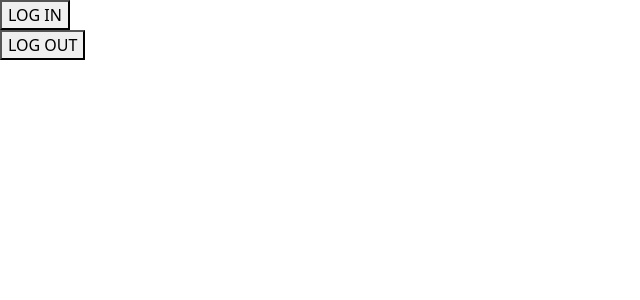
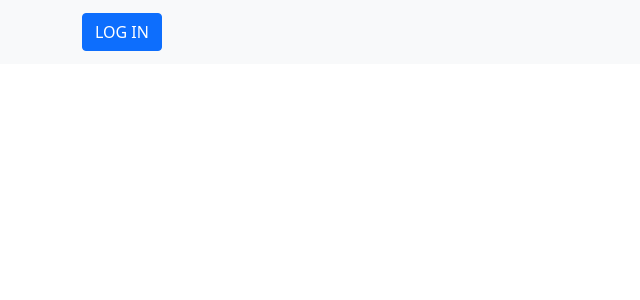
Before and after one commit to jc-frc725/proto1, a React app: page / in a window 1280 px wide. Shown: the top 300 px of the page, without its empty margins (0-640 px from the left). Built offline with nearby package versions, Linux system fonts and the light colour scheme.

Commit message:
added Navigation bar component and created AuthNav subcomponent incorporating Login/Logout

```diff
--- a/client/src/components/App.jsx
+++ b/client/src/components/App.jsx
@@ -1,6 +1,5 @@
 import React from 'react';
-import LoginButton from './LoginButton';
-import LogoutButton from './LogoutButton';
+import NavBar from './NavBar';
 
 let testData = {
   userID: 1234,
@@ -11,8 +10,7 @@ let testData = {
 
 const App = (props) => (
     <div>
-      <LoginButton />
-      <LogoutButton />
+      <NavBar />
     </div>
   // <div>
   //   <div>Hello {testData.name}!</div>
--- /dev/null
+++ b/client/src/components/AuthNav.jsx
@@ -0,0 +1,13 @@
+import React from 'react';
+
+import AuthenticationButton from './AuthenticationButton';
+
+const AuthNav = () => {
+  return (
+    <div role='navigation' className='navbar-nav ml-auto'>
+      <AuthenticationButton />
+    </div>
+  )
+};
+
+export default AuthNav;
--- a/client/src/components/LoginButton.jsx
+++ b/client/src/components/LoginButton.jsx
@@ -6,12 +6,10 @@ const LoginButton = () => {
   // will redirect to Auth0 Login page
   const { loginWithRedirect } = useAuth0();
   return (
-    <div>
-      <button onClick={() => loginWithRedirect()}>
-        LOG IN
-      </button>
-    </div>
+    <button className='btn btn-primary' onClick={() => loginWithRedirect()}>
+      LOG IN
+    </button>
   )
-}
+};
 
 export default LoginButton;
--- a/client/src/components/LogoutButton.jsx
+++ b/client/src/components/LogoutButton.jsx
@@ -9,11 +9,9 @@ const LogoutButton = () => {
      // provide a URL to logout to by specifiying a 'returnTo' property as a config object
      // this URL must be listed in the "Allowed Logout URLs" in the Auth0 account's Dashboard under an Application's settings
      // i.e. for production, ensure that it returns to the *production* logout URL
-    <div>
-      <button onClick={() => logout({ returnTo: window.location.origin })}>
-        LOG OUT
-      </button>
-    </div>
+    <button className='btn btn-danger' onClick={() => logout({ returnTo: window.location.origin })}>
+      LOG OUT
+    </button>
   )
 };
 
--- /dev/null
+++ b/client/src/components/NavBar.jsx
@@ -0,0 +1,20 @@
+import React from 'react';
+
+import AuthNav from './AuthNav';
+
+const NavBar = () => {
+  return (
+    <div className='nav-container mb-3'>
+      <nav className='navbar navbar-extend-md navbar-light bg-light'>
+        <div className='container'>
+          <div className='navbar-brand'>
+            <AuthNav />
+          </div>
+        </div>
+      </nav>
+    </div>
+  )
+
+};
+
+export default NavBar;
```
